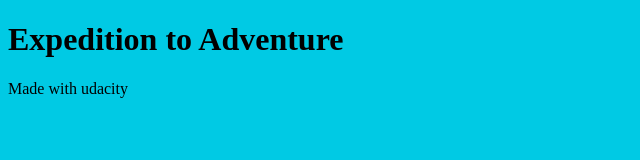
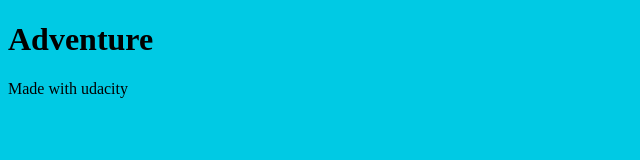
Before and after one commit to Wongel-Yilma/personal, a plain HTML site: page index.html in a window 1280 px wide. Shown: the whole page, without its empty margins (0-640 px from the left). Drawn offline with Linux system fonts and the light colour scheme.

Commit message:
Improve site heading for SEO

```diff
--- a/index.html
+++ b/index.html
@@ -10,7 +10,7 @@
   </head>
   <body>
     <header>
-      <h1>Expedition to Adventure</h1>
+      <h1>Adventure</h1>
     </header>
     <div class="container">
       <main></main>
```
